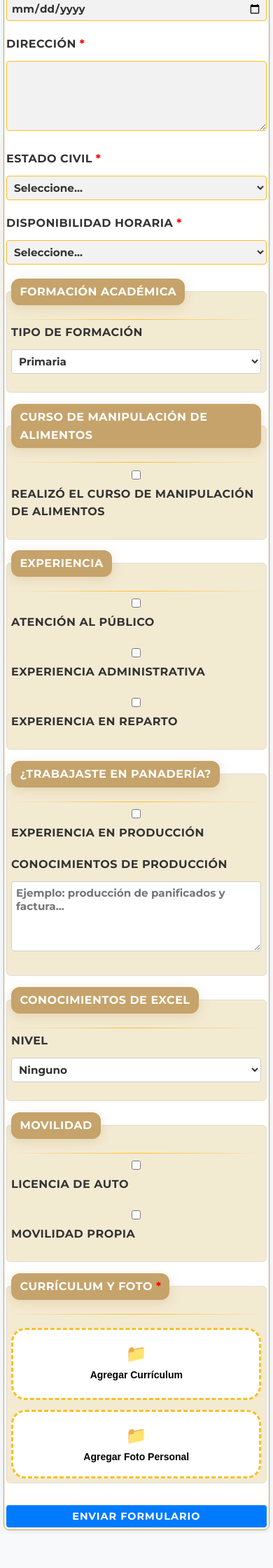
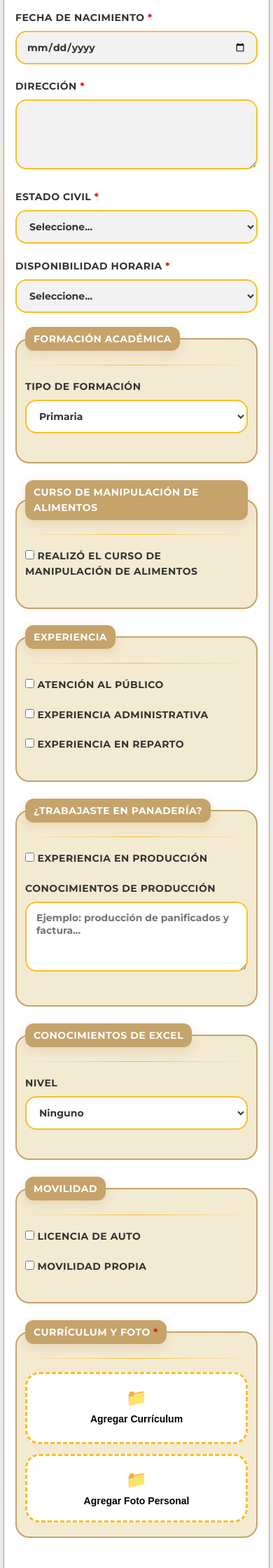
Before and after one commit to Santucho12/Sitema-gestion-CV, a Flask app: page / in a window 390 px wide. Shown: the part 440-2680 px from the top of the page at 70% size. Before the commit the page ends 2626 px from the top, so only its background shows below. Run offline with Flask 2, Linux system fonts and the light colour scheme.

Commit message:
front casi terminado

```diff
--- a/static/styles.css
+++ b/static/styles.css
@@ -854,9 +854,6 @@
 .container>form>*:nth-child(13) {
     animation-delay: 1.3s;
 }
-/* Ya está en el inline style, pero podés ponerlo aquí */
-#image-popup img {
-  display: block;
-  max-width: 300px;
-  max-height: 300px;
-}
+ .no-hover-bg:hover {
+                    background: #ffffff !important;
+                }
--- a/templates/admin.html
+++ b/templates/admin.html
@@ -4,7 +4,7 @@
     <div style="height: 24px;"></div>
     <div style="width:100%; display:flex; justify-content:center; align-items:center; gap:0px; margin-bottom:0; margin-top:110px;">
         <input type="text" id="filtroNombre" placeholder="filtrar por nombre" style="font-size:12px; border:2px solid #222; background:#fff; color:#222; padding:4px 0px; border-radius:4px; margin-right:0px; text-align:center;">
-        <input type="text" id="filtroApellido" placeholder="Filtrar por apellido" style="font-size:12px; border:2px solid #222; background:#fff; color:#222; padding:4px 0px; border-radius:4px; margin-right:850px; text-align:center;">
+        <input type="text" id="filtroApellido" placeholder="Filtrar por apellido" style="font-size:12px; border:2px solid #222; background:#fff; color:#222; padding:4px 0px; border-radius:4px; margin-right:840px; text-align:center;">
     </div>
 
     <table>
--- a/templates/form.html
+++ b/templates/form.html
@@ -7,113 +7,7 @@
     <title>Formulario Completo - Postulantes</title>
     <link href="https://fonts.googleapis.com/css2?family=Montserrat:wght@700&display=swap" rel="stylesheet" />
     <link rel="stylesheet" href="{{ url_for('static', filename='styles.css') }}" />
-    <style>
-        body {
-            background: #f8f9fa;
-            color: #222;
-        }
-        .container {
-            max-width: 600px;
-            margin: 0 auto;
-            padding: 1em;
-            background: #fff;
-            border-radius: 8px;
-            box-shadow: 0 2px 8px rgba(0,0,0,0.08);
-        }
-        label {
-            font-weight: 600;
-        }
-        .form-group input, .form-group textarea, .form-group select {
-            width: 100%;
-            padding: 0.5em;
-            margin-top: 0.2em;
-            border-radius: 4px;
-            border: 1px solid #ccc;
-            font-size: 1em;
-            box-sizing: border-box;
-        }
-        .btn, .submit-btn {
-            background: #007bff;
-            color: #fff;
-            border: none;
-            border-radius: 4px;
-            padding: 0.7em 1.2em;
-            font-size: 1em;
-            cursor: pointer;
-            margin-top: 1em;
-            transition: background 0.2s;
-        }
-        .btn:focus, .submit-btn:focus {
-            outline: 2px solid #0056b3;
-            outline-offset: 2px;
-        }
-        .btn:hover, .submit-btn:hover {
-            background: #0056b3;
-        }
-        .flashes {
-            padding: 0;
-            list-style: none;
-        }
-        .flashes .success {
-            color: #155724;
-            background: #d4edda;
-            border-radius: 4px;
-            padding: 0.5em;
-            margin-bottom: 0.5em;
-        }
-        .flashes .error {
-            color: #721c24;
-            background: #f8d7da;
-            border-radius: 4px;
-            padding: 0.5em;
-            margin-bottom: 0.5em;
-        }
-        fieldset {
-            border: 1px solid #ddd;
-            border-radius: 6px;
-            margin-bottom: 1em;
-            padding: 1em;
-        }
-        legend {
-            font-size: 1.1em;
-            font-weight: bold;
-        }
-        @media (max-width: 700px) {
-            .container {
-                max-width: 98vw;
-                padding: 0.5em;
-            }
-            label, legend {
-                font-size: 1em;
-            }
-            .btn, .submit-btn {
-                font-size: 0.95em;
-                padding: 0.6em 1em;
-            }
-            fieldset {
-                padding: 0.7em;
-            }
-        }
-        @media (max-width: 480px) {
-            .container {
-                padding: 0.2em;
-            }
-            h1 {
-                font-size: 1.2em;
-            }
-            .btn, .submit-btn {
-                font-size: 0.9em;
-                padding: 0.5em 0.7em;
-            }
-            fieldset {
-                padding: 0.4em;
-            }
-            .form-group input, .form-group textarea, .form-group select {
-                font-size: 0.95em;
-                padding: 0.4em;
-            }
-        }
-    </style>
+
 </head>
 
 <body>
```
